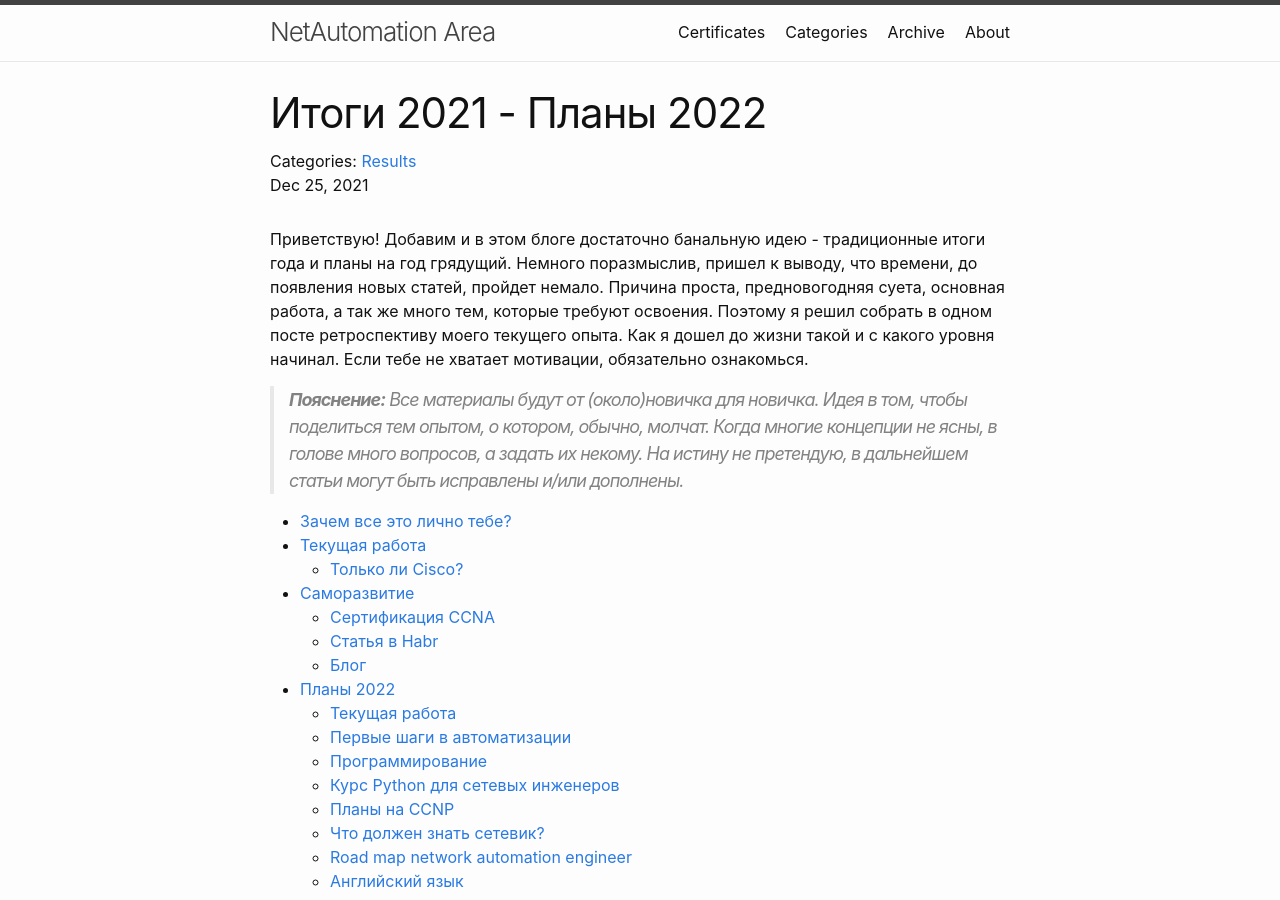
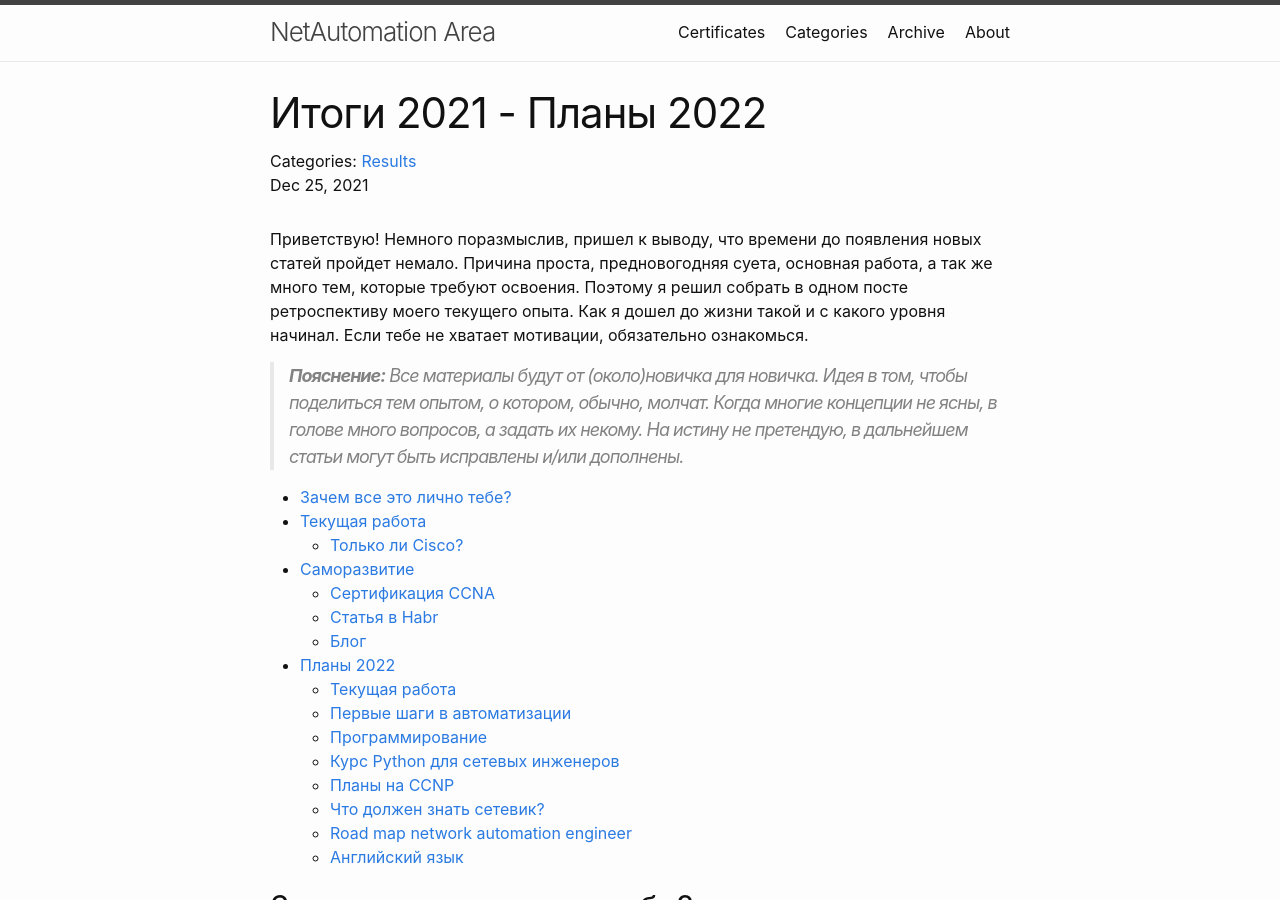
Before and after one commit to woohung/woohung.github.io, a Jekyll site: the page built from _posts/2021-12-25-Итоги.md, in a window 1280 px wide and 900 px high. Built offline with Jekyll 4.4.1, drawn with Linux system fonts in a browser that asks for light colours.

Commit message:
Update 2021-12-25-Итоги.md

```diff
--- a/_posts/2021-12-25-Итоги.md
+++ b/_posts/2021-12-25-Итоги.md
@@ -6,8 +6,8 @@ categories: Results
 published: true
 ---
 
-Приветствую! Добавим и в этом блоге достаточно банальную идею - традиционные итоги года и планы на год грядущий.
-Немного поразмыслив, пришел к выводу, что времени, до появления новых статей, пройдет немало. Причина проста, предновогодняя суета, основная работа, а так же много тем, которые требуют освоения. Поэтому я решил собрать в одном посте ретроспективу моего текущего опыта. Как я дошел до жизни такой и с какого уровня начинал. Если тебе не хватает мотивации, обязательно ознакомься.
+Приветствую!
+Немного поразмыслив, пришел к выводу, что времени до появления новых статей пройдет немало. Причина проста, предновогодняя суета, основная работа, а так же много тем, которые требуют освоения. Поэтому я решил собрать в одном посте ретроспективу моего текущего опыта. Как я дошел до жизни такой и с какого уровня начинал. Если тебе не хватает мотивации, обязательно ознакомься.
 
 >**Пояснение:** Все материалы будут от (около)новичка для новичка. Идея в том, чтобы поделиться тем опытом, о котором, обычно, молчат. Когда многие концепции не ясны, в голове много вопросов, а задать их некому. На истину не претендую, в дальнейшем статьи могут быть исправлены и/или дополнены.
 
```
